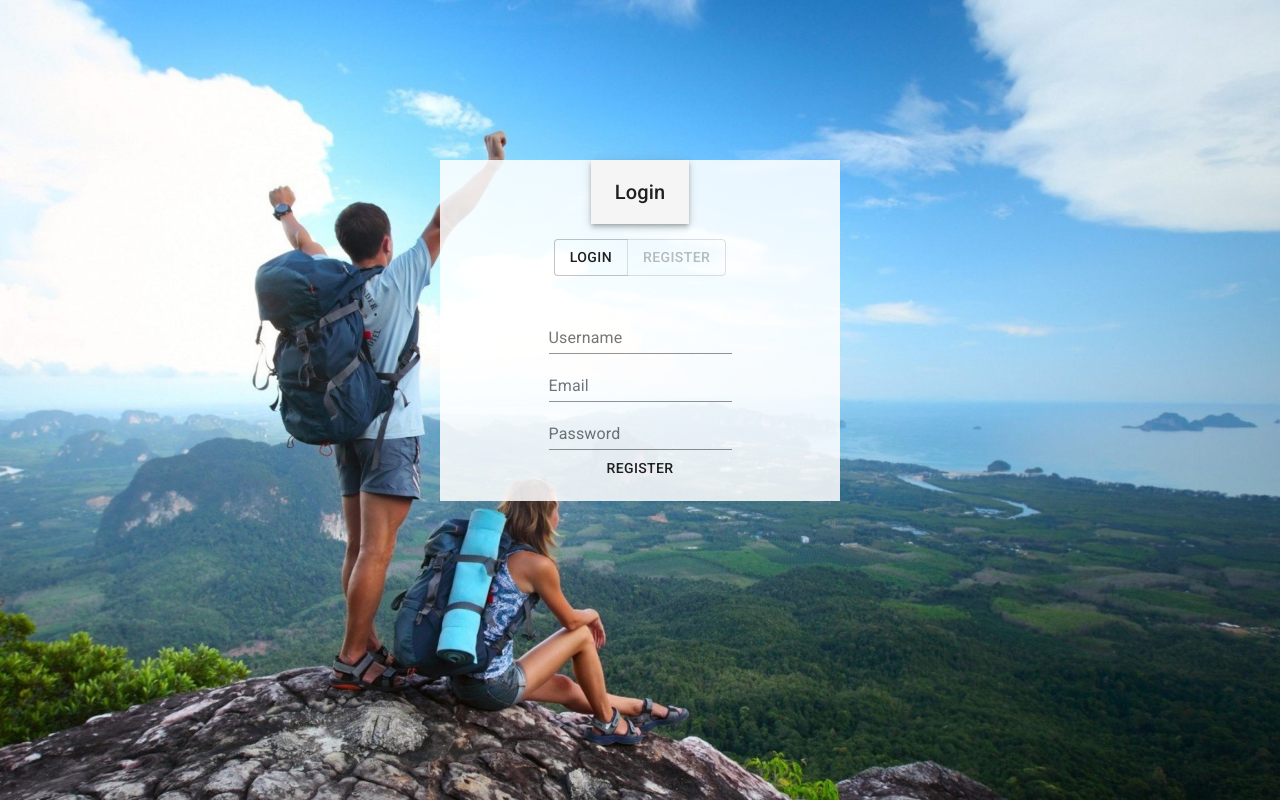
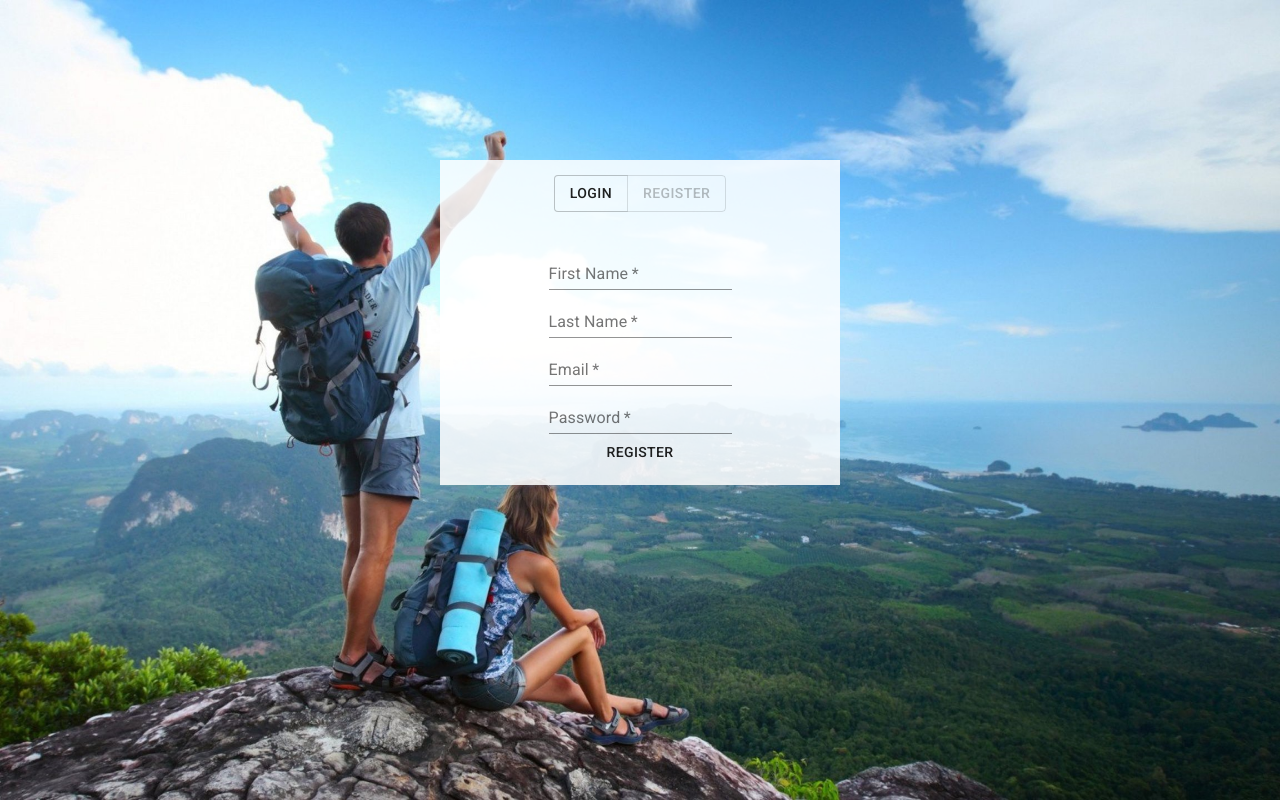
Before and after one commit to EasyTeamProject/Front-Web-React-Test, a React (Create React App) app: page /login in a window 1280 px wide. Both pictures are taken after a click on the button "REGISTER". Built offline with nearby package versions, Linux system fonts and the light colour scheme; no server answers.

Commit message:
emergency commit

```diff
--- a/src/App.js
+++ b/src/App.js
@@ -6,13 +6,6 @@ import HomePage from './pages/HomePage';
 import EventCreationTunnel from './pages/EventCreationTunnel'
 
 class App extends Component {
-  constructor(props){
-    super(props);
-    this.state={
-      isLoginOpen: true,
-      isRegisterOpen: false
-    }
-  }
 
   render() {
     return(
--- a/src/components/LoginBox.js
+++ b/src/components/LoginBox.js
@@ -2,6 +2,7 @@ import React, { Component } from 'react';
 import TextField from '@material-ui/core/TextField';
 import Button from '@material-ui/core/Button';
 import { Link } from 'react-router-dom';
+import Axios from 'axios';
 
 const styles = {
     loginBox: {
@@ -28,29 +29,50 @@ const styles = {
 class LoginBox extends Component{
     constructor(props){
         super(props);
-        this.state = {};
+        this.state = {
+            username: '',
+            password: ''
+        };
+    }
+
+    handleChange = input => e => {
+        this.setState({[input]: e.target.value});
     }
 
     submitLogin(e){
 
+        Axios.post('http://0.0.0.0:3000/sessions', {
+            email: this.state.username,
+            password: this.state.password
+        })
+        .then(function(response){
+            localStorage.setItem('token', response.data.success);
+        })
+        .catch(function(error){
+            console.log(error);
+        });
     }
 
     render(){
         return(
             <div className='loginBox-container' style={styles.loginBox}>
-
                 <div className='box' style={styles.loginFields}>
                     <TextField id='username-input'
                         className='login-input'
                         label='Username'
+                        required
+                        onChange={this.handleChange('username')}
                     />
 
                     <TextField id='password-input'
+                        type='password'
                         className='login-input'
                         hintText='Enter your Password'
                         floatingLabelText='Password'
                         label='Password'
                         InputProps= {styles.loginFields.input}
+                        required
+                        onChange={this.handleChange('password')}
 
                     />
                     <Link style={styles.loginButton} to='/homepage'>
--- a/src/components/RegisterBox.js
+++ b/src/components/RegisterBox.js
@@ -1,6 +1,7 @@
 import React, { Component } from 'react';
 import TextField from '@material-ui/core/TextField';
 import Button from '@material-ui/core/Button';
+import { Link } from 'react-router-dom';
 import Axios from 'axios';
 
 const styles = {
@@ -29,30 +30,41 @@ class RegisterBox extends Component{
     constructor(props){
         super(props);
         this.state = {
+            first_name: '',
+            last_name: '',
             email: '',
             password: '',
-            items: []
         };
     }
 
-    componentDidMount(){
-        Axios.get("http://0.0.0.0:3000/users").then(
-            result => {
-                this.setState({
-                    items: result.data
-                });
-            },
-            error => {
-                this.setState({
-                  error
-                });
-            }
-        );
+    handleChange = input => e => {
+        this.setState({[input]: e.target.value});
     }
 
     submitRegister(e){
-        this.componentDidMount();
-        console.log(this.state.items);
+        var pw = this.state.password;
+        Axios.post('http://0.0.0.0:3000/users', {
+            first_name: this.state.first_name,
+            last_name: this.state.last_name,
+            email: this.state.email,
+            password: this.state.password
+        })
+        .then((response) => {
+            (Axios.post('http://0.0.0.0:3000/sessions', {
+                email: response.data.email,
+                password: pw
+            })
+            .then(function(response){
+                localStorage.setItem('token', response.data.success);
+            })
+            .catch(function(error){
+                console.log(error);
+            })
+            );
+        })
+        .catch(function(error){
+            console.log(error);
+        });
     }
 
     render(){
@@ -60,14 +72,26 @@ class RegisterBox extends Component{
             <div className='registerBox-container' style={styles.registerBox}>
 
                 <div className='box' style={styles.registerFields}>
-                    <TextField id='username-input'
+                    <TextField id='firstname-input'
                         className='register-input'
-                        label='Username'
+                        label='First Name'
+                        required
+                        onChange={this.handleChange('first_name')}
+                    />
+
+                    <TextField id='lastname-input'
+                        className='register-input'
+                        label='Last Name'
+                        required
+                        onChange={this.handleChange('last_name')}
                     />
 
                     <TextField id='email-input'
                         className='register-input'
                         label='Email'
+                        onChange={this.handleChange('email')}
+                        type='email'
+                        required
                     />
 
                     <TextField id='password-input'
@@ -75,14 +99,20 @@ class RegisterBox extends Component{
                         hintText='Enter your Password'
                         floatingLabelText='Password'
                         label='Password'
+                        type='password'
+                        required
+                        onChange={this.handleChange('password')}
 
                     />
-                    <Button style={styles.registerButton} className='registerButton'
-                        label='Sign In'
-                        onClick={this.submitRegister.bind(this)}
-                    >
-                        Register
-                    </Button>
+                    <Link style={styles.registerButton} to='/homepage'>
+                        <Button className='registerButton'
+                            label='Sign In'
+                            onClick={this.submitRegister.bind(this)}
+                        >
+                            Register
+                        </Button>
+                    </Link>
+
                 </div>
 
             </div>
--- a/src/pages/HomePage.js
+++ b/src/pages/HomePage.js
@@ -4,7 +4,6 @@ import AddIcon from '@material-ui/icons/Add';
 import ButtonBase from '@material-ui/core/ButtonBase';
 import AppDrawer from '../components/AppDrawer';
 import EventCard from '../components/EventCard';
-import FriendList from '../components/FriendList';
 import { Link } from 'react-router-dom';
 
 
@@ -56,7 +55,7 @@ class HomePage extends Component{
                         </ButtonBase>)}
                 </ul>
 
-                <FriendList/>
+                {/* <FriendList/> */}
             </div>
         );
     }
--- a/src/pages/Login.js
+++ b/src/pages/Login.js
@@ -1,7 +1,6 @@
 import React from 'react';
 import LoginBox from '../components/LoginBox';
 import RegisterBox from '../components/RegisterBox';
-import CustomAppBar from '../components/CustomAppBar';
 import { Button, ButtonGroup } from '@material-ui/core';
 
 
@@ -48,7 +47,6 @@ class Login extends React.Component {
 
         return (
             <div className="root-container" style={styles.rootContainer}>
-                <CustomAppBar pageTitle="Login"/>
                 <ButtonGroup className="box-controller"
                     style={styles.form}>
                     <Button disabled={this.state.isLoginOpen} className={"controller " + (this.state.isLoginOpen ? "selected-controller" : "")}
```
